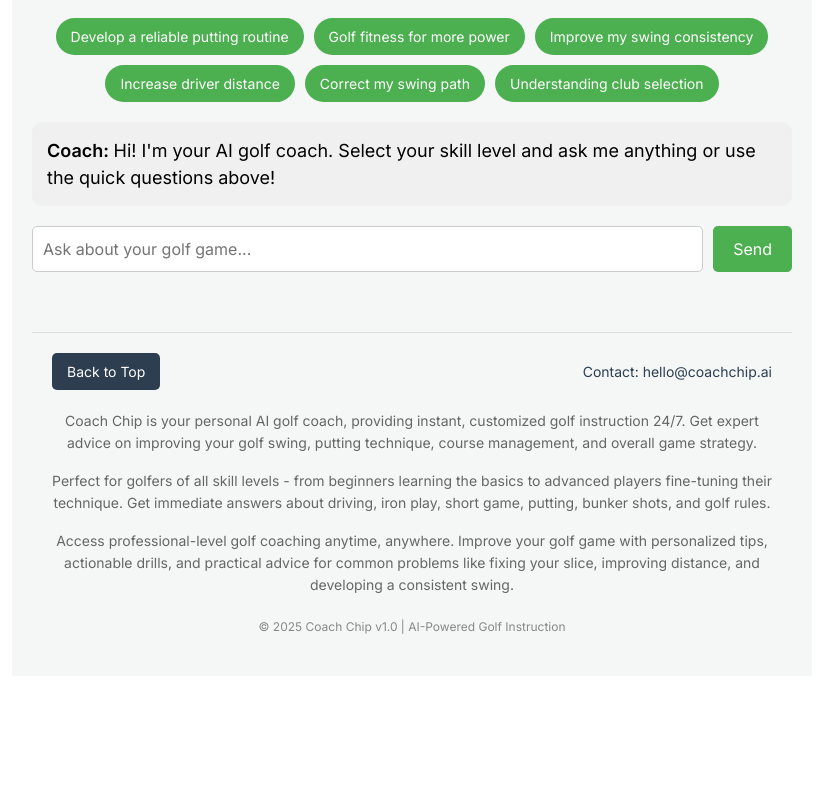
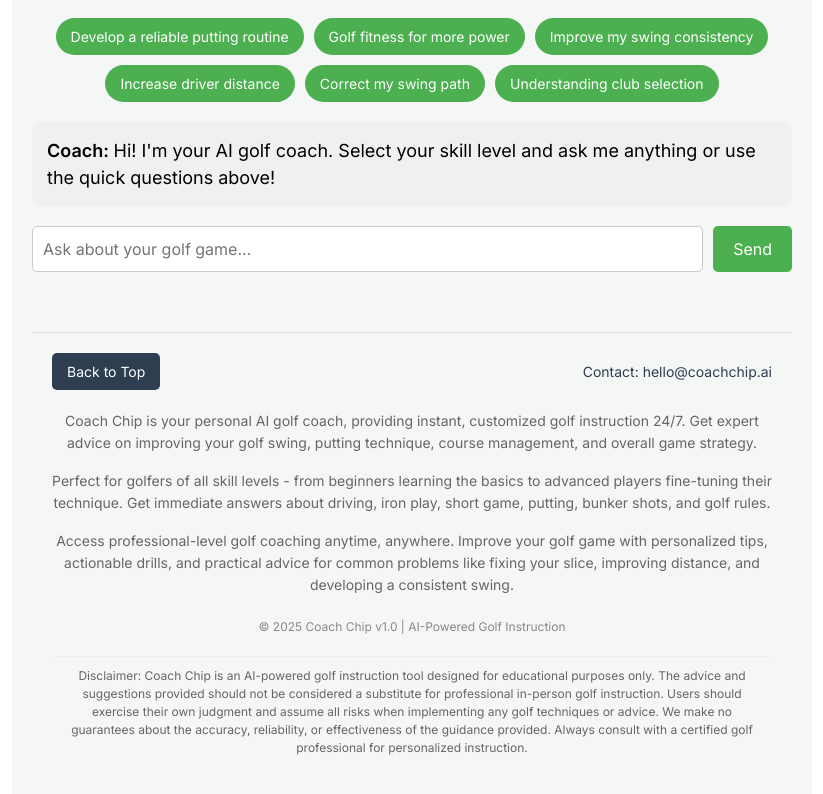
Before and after one commit to delta34377/golf-coach-ai, a Next.js app: page / in a window 1280 px wide. Shown: the part 204-998 px from the top of the page, without its empty margins (228-1051 px from the left). Before the commit the page ends 880 px from the top, so only its background shows below. Built offline with nearby package versions, Linux system fonts and the light colour scheme.

Commit message:
added AI disclaimer to footer

```diff
--- a/app/page.js
+++ b/app/page.js
@@ -774,6 +774,20 @@ useEffect(() => {
       © {new Date().getFullYear()} Coach Chip v1.0 | AI-Powered Golf Instruction
     </p>
   </div>
+  <p style={{
+  fontSize: '12px',
+  color: '#666',
+  marginTop: '20px',
+  padding: '10px',
+  borderTop: '1px solid #eee',
+  textAlign: 'center'
+}}>
+  Disclaimer: Coach Chip is an AI-powered golf instruction tool designed for educational purposes only.
+  The advice and suggestions provided should not be considered a substitute for professional in-person golf instruction.
+  Users should exercise their own judgment and assume all risks when implementing any golf techniques or advice.
+  We make no guarantees about the accuracy, reliability, or effectiveness of the guidance provided.
+  Always consult with a certified golf professional for personalized instruction.
+</p>
 </footer>
     </main>
 </>
```
